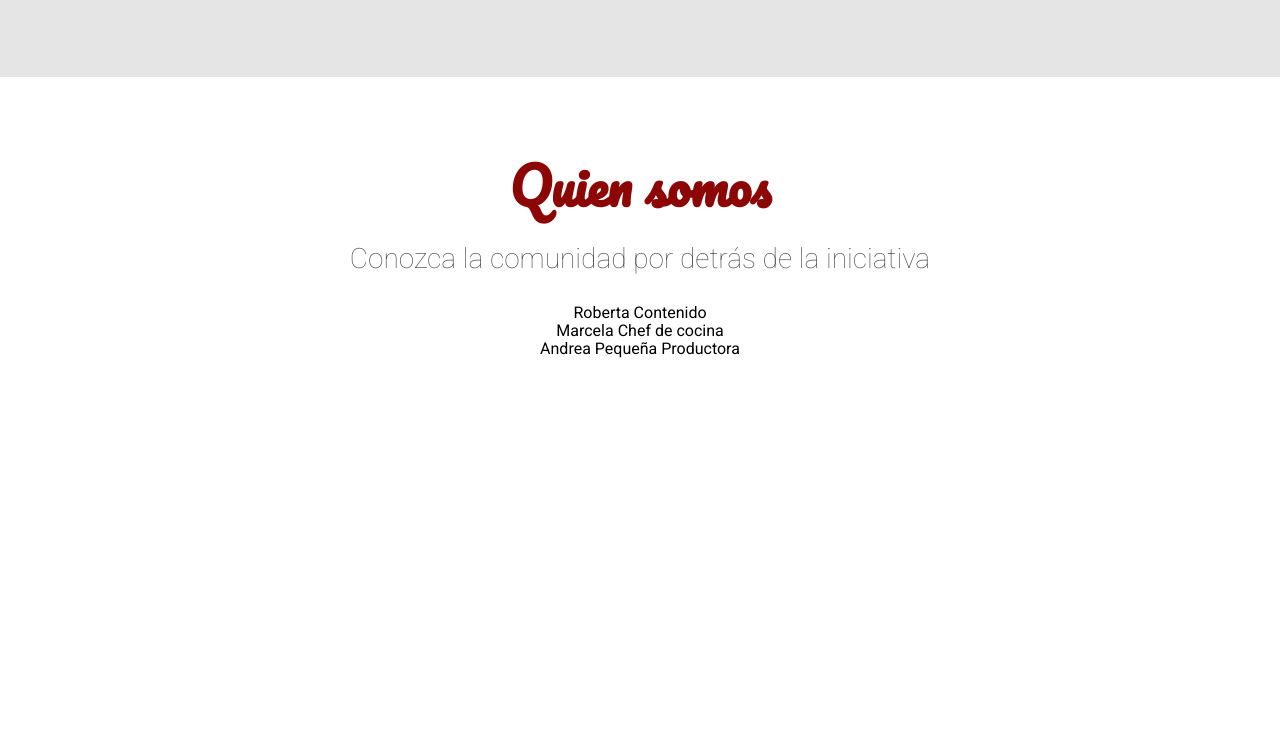
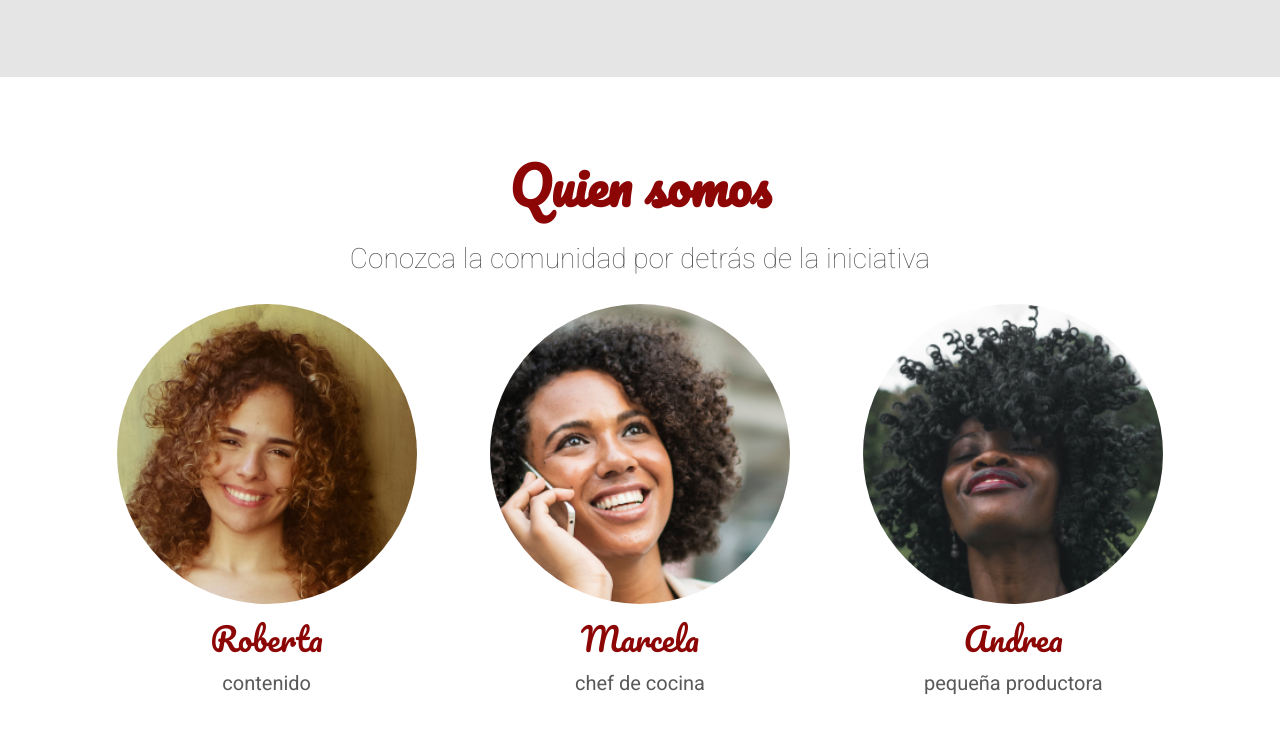
Before and after one commit to Ricard0Hernandez/fruta_y_fruto, a plain HTML site: page index.html in a window 1280 px wide. Shown: the part 2112-2845 px from the top of the page. Before the commit the page ends 2551 px from the top, so only its background shows below. Drawn offline with Linux system fonts and the light colour scheme.

Commit message:
agreando los estilos a la seccion personas y sus imagenes

```diff
--- /dev/null
+++ b/assets/css/personas.css
@@ -0,0 +1,10 @@
+.persona{
+    display: flex;
+    flex-direction: column;
+}
+
+.personas{
+    display: flex;
+    padding-top: 3 rem;
+    justify-content: space-around;
+}
--- /dev/null
+++ b/assets/css/personas/persona__funcion.css
@@ -0,0 +1,5 @@
+.persona__funcion{
+    text-transform: lowercase;
+    color: #595959;
+    font-size: 1.25rem;
+}
--- /dev/null
+++ b/assets/css/personas/persona__imagen.css
@@ -0,0 +1,26 @@
+.persona__imagen{
+    height: 300px;
+    width: 300px;
+    background: red;
+}
+
+.persona__imagen--roberta{
+    background: url("../../img/personas/roberta.jpg");
+}
+
+.persona__imagen--andrea{
+    background: url("../../img/personas/andrea.jpg");
+}
+
+.persona__imagen--marcela{
+    background: url("../../img/personas/marcela.jpg");
+}
+
+.persona__imagen{
+    background-size: cover;
+    height: 300px;
+    background-position: center;
+    width:300px;
+    background-repeat: no-repeat;
+    border-radius: 100%;
+}
--- /dev/null
+++ b/assets/css/personas/persona__nombre.css
@@ -0,0 +1,6 @@
+.persona__nombre{
+    margin: 1rem 0;
+    font-size: 2rem;
+    font-family: Pacifico, cursive;
+    color: #8d0606;
+}
--- a/index.html
+++ b/index.html
@@ -29,6 +29,10 @@
         <link rel="stylesheet" href="./assets/css/quienesSomos/quienesSomos__titulo.css">
         <link rel="stylesheet" href="./assets/css/quienesSomos/quienesSomos__descripcion.css">
         <link rel="stylesheet" href="./assets/css/quienesSomos/quienesSomos.css">
+        <link rel="stylesheet" href="./assets/css/personas.css">
+        <link rel="stylesheet" href="./assets/css/personas/persona__funcion.css">
+        <link rel="stylesheet" href="./assets/css/personas/persona__imagen.css">
+        <link rel="stylesheet" href="./assets/css/personas/persona__nombre.css">
     </head>
 
     <body>
```
